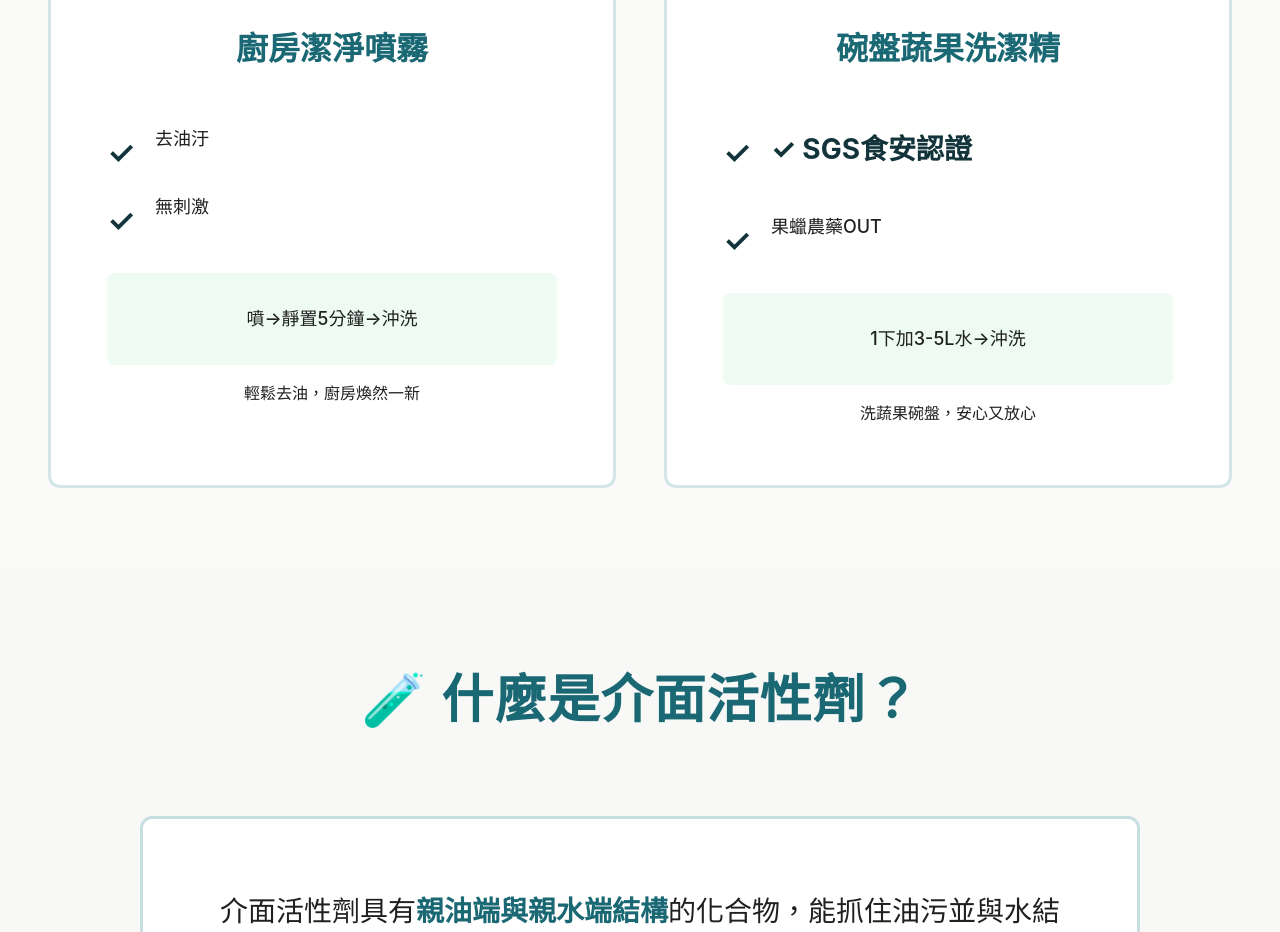
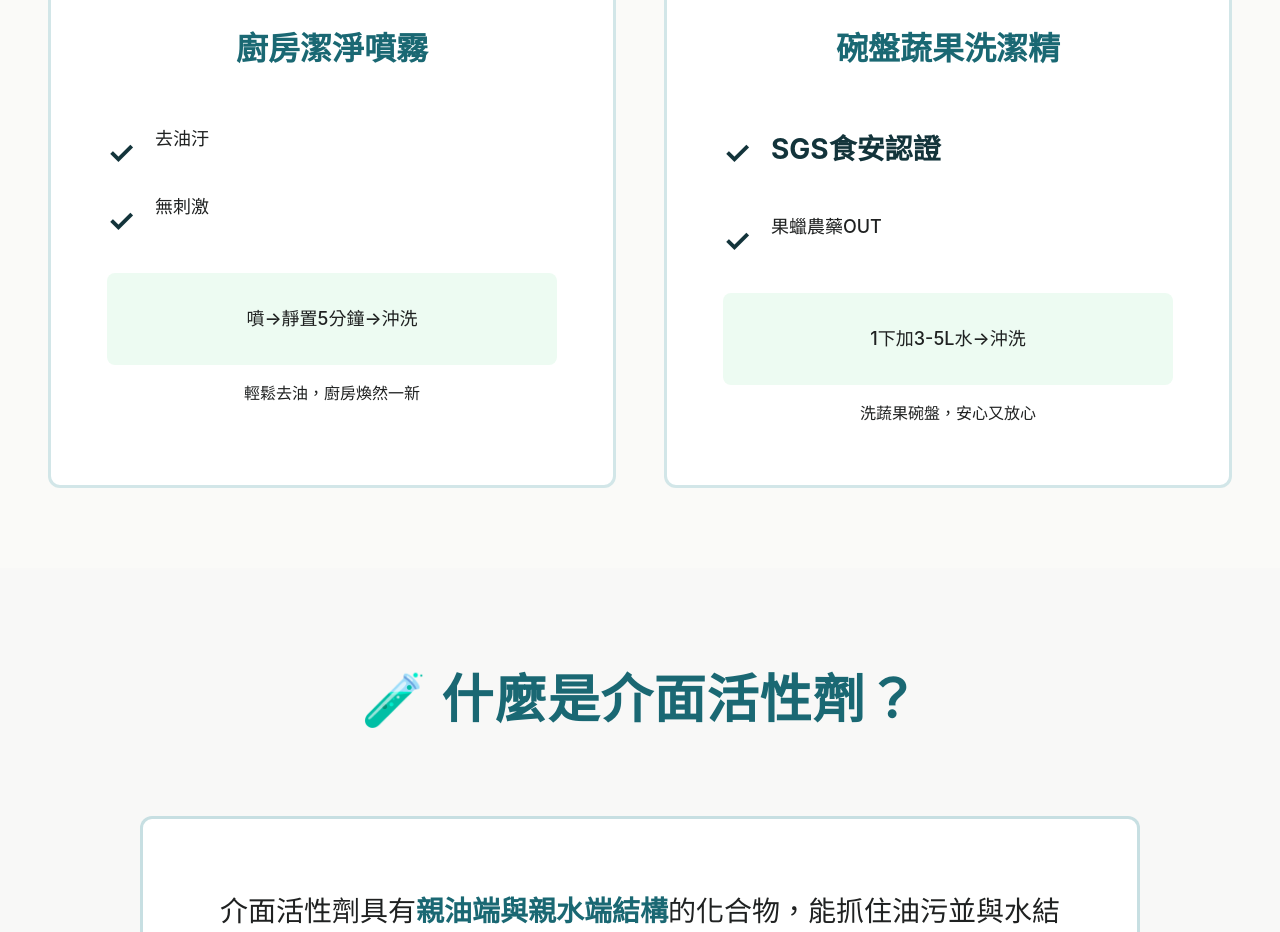
Before and after one commit to ding2tong/JS-cleanProdct, a plain HTML site: page index.html in a window 1280 px wide. Shown: the part 2860-3792 px from the top of the page. Drawn offline with Linux system fonts and the light colour scheme.

Commit message:
修正產品特徵列表中的SGS食安認證顯示格式

```diff
--- a/index.html
+++ b/index.html
@@ -101,7 +101,7 @@
                     <div class="product-icon">🥬</div>
                     <h3 class="product-name">碗盤蔬果洗潔精</h3>
                     <ul class="product-features">
-                        <li style="color: rgba(19, 52, 59, 1); font-size: var(--font-size-lg);"><strong style="color: rgba(19, 52, 59, 1); font-size: var(--font-size-xl);">✓ SGS食安認證</strong></li>
+                        <li style="color: rgba(19, 52, 59, 1); font-size: var(--font-size-lg);"><strong style="color: rgba(19, 52, 59, 1); font-size: var(--font-size-xl);">SGS食安認證</strong></li>
                         <li>果蠟農藥OUT</li>
                     </ul>
                     <div class="product-usage">1下加3-5L水→沖洗</div>
```
